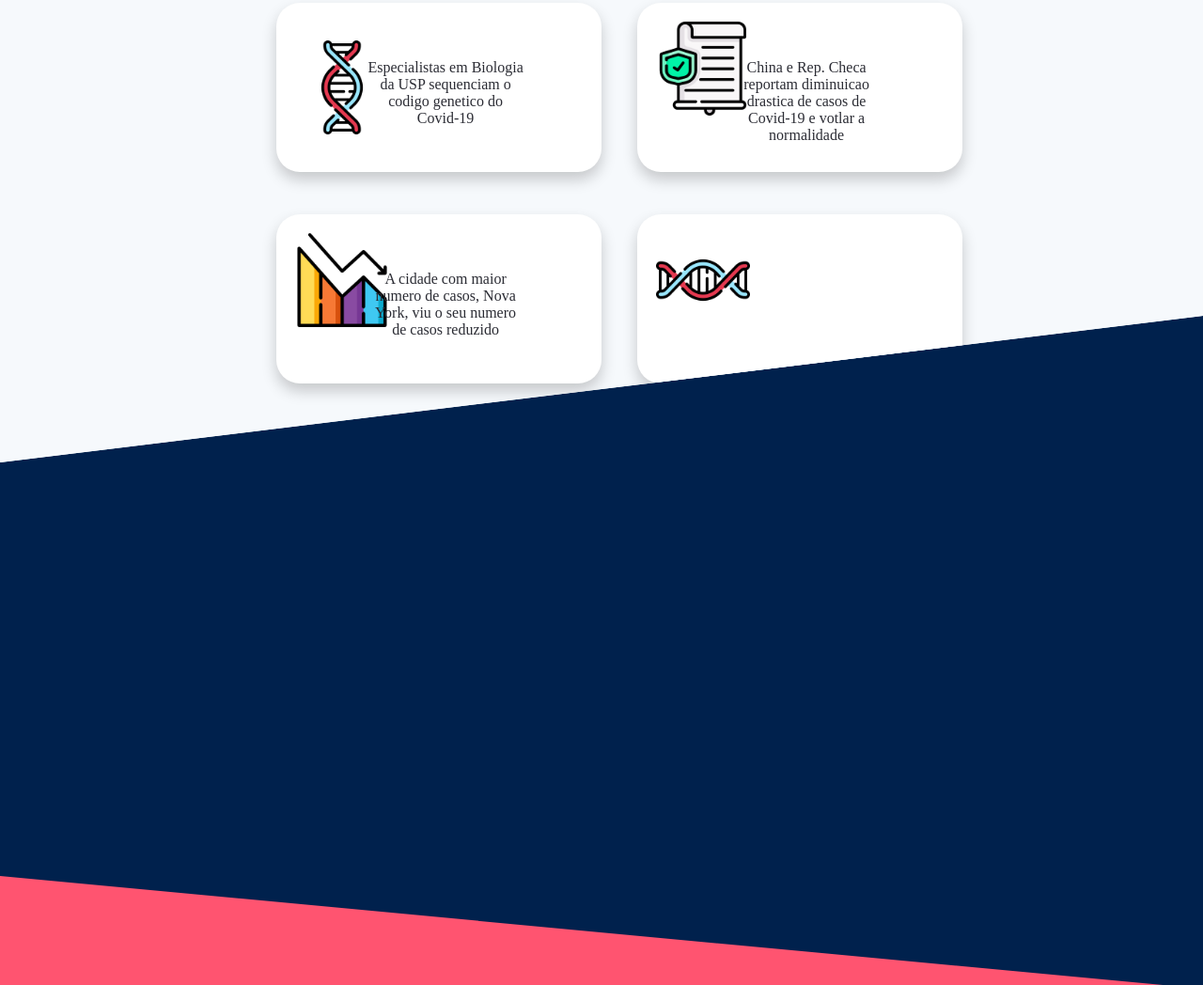
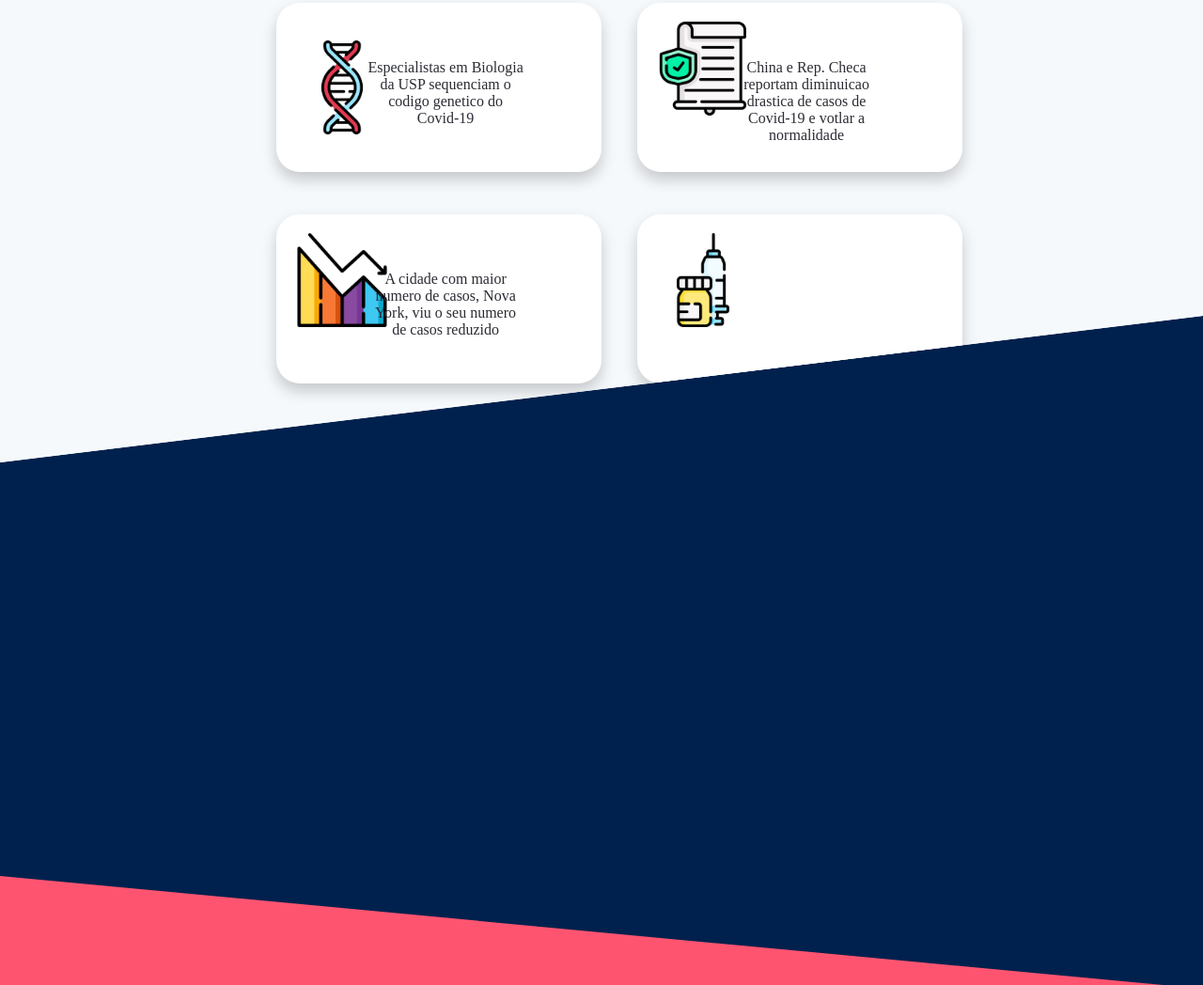
Before and after one commit to luccacastro/corona-news, a plain HTML site: page index.html in a window 1280 px wide. Shown: the part 1020-2068 px from the top of the page at 94% size. Drawn offline with Linux system fonts and the light colour scheme; a web font is replaced by a local one.

Commit message:
add icon

```diff
--- a/index.html
+++ b/index.html
@@ -77,7 +77,7 @@
 
                     </div>
                     <div class="data-card-img">
-                        <img src="dna.png" alt="" height="100px" width="100px">
+                        <img src="syringe.png" alt="" height="100px" width="100px">
                     </div>
                 </div>
             </div>
```
Also changed, not shown: FagoCo-Black_16729-2.ttf (deleted), a.js (deleted), blob-shape-2.svg (deleted), hosp.svg (deleted), syringe.png (added).
